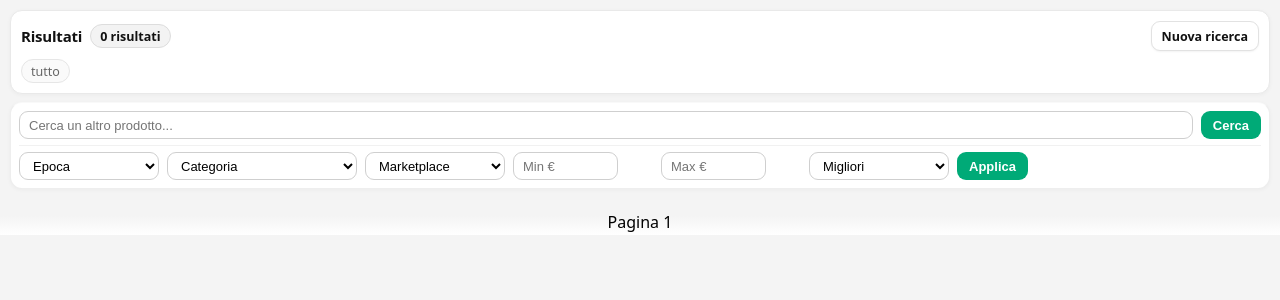
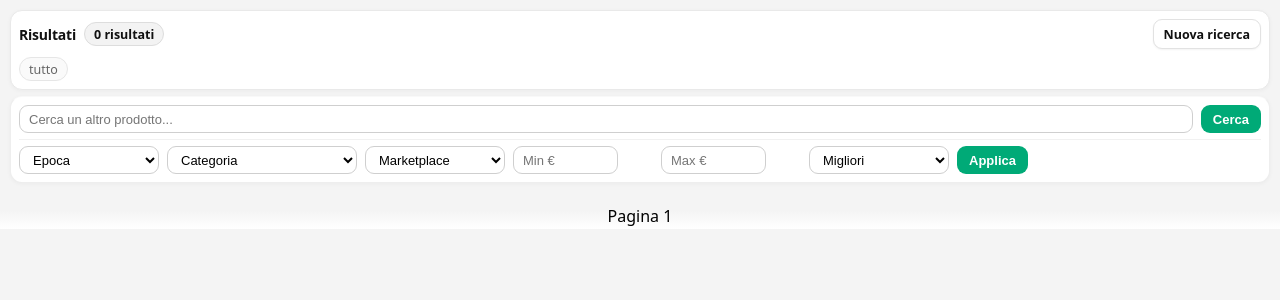
Before and after one commit to retrofutureitalia25/retrofuture-search, a Flask app: page /search in a window 1280 px wide. Shown: the top 300 px of the page. Run offline with Flask 3, Linux system fonts and the light colour scheme; data that the repository does not hold is empty.

Commit message:
Update results.html

```diff
--- a/templates/results.html
+++ b/templates/results.html
@@ -54,9 +54,9 @@
       background:#fff;
       border:1px solid #e9e9e9;
       border-radius:12px;
-      padding:10px;
+      padding:8px;
       box-shadow:0 1px 4px rgba(0,0,0,0.04);
-      margin-bottom:8px;
+      margin-bottom:6px;
     }
     .topbar-main{
       display:flex;
@@ -80,7 +80,7 @@
       min-width:0;
     }
     .topbar-title{
-      font-size:15px;
+      font-size:14px;
       font-weight:900;
       color:#111;
       letter-spacing:-0.2px;
@@ -331,9 +331,9 @@
     /* ✅ PRICE BOX */
     .pricebox{
       background:#fff;
-      border:1px solid #e8ece9;
+      border:1px solid #e5e9e7;
       border-radius:14px;
-      box-shadow:0 1px 4px rgba(0,0,0,0.04);
+      box-shadow:0 2px 6px rgba(0,0,0,0.05);
       padding:14px;
       margin-bottom:10px;
     }
```
